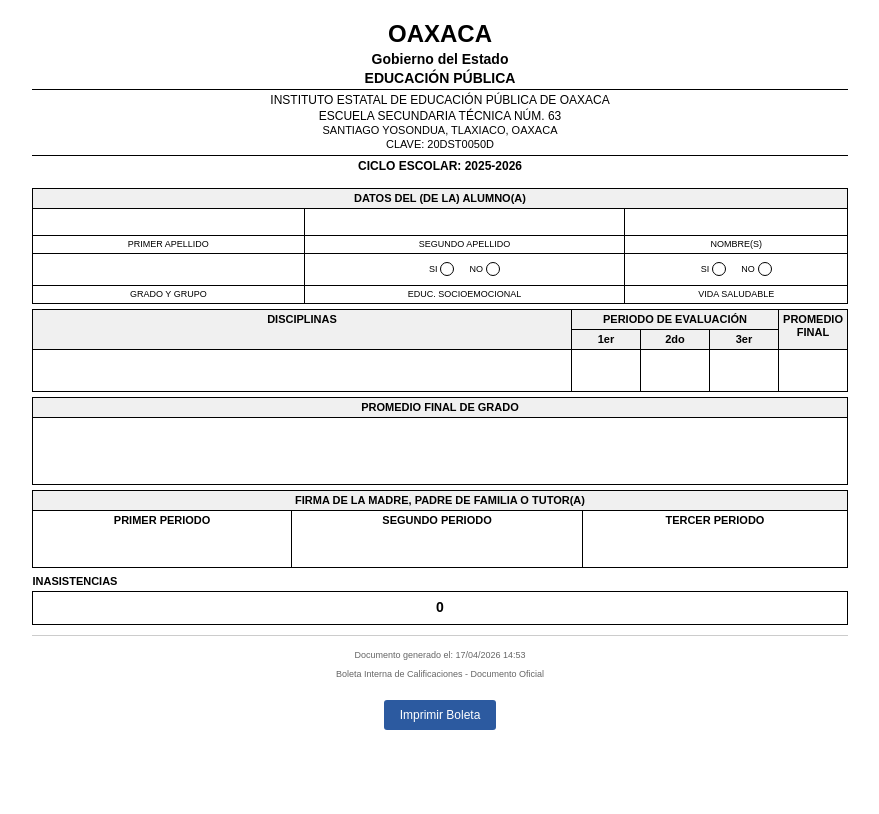
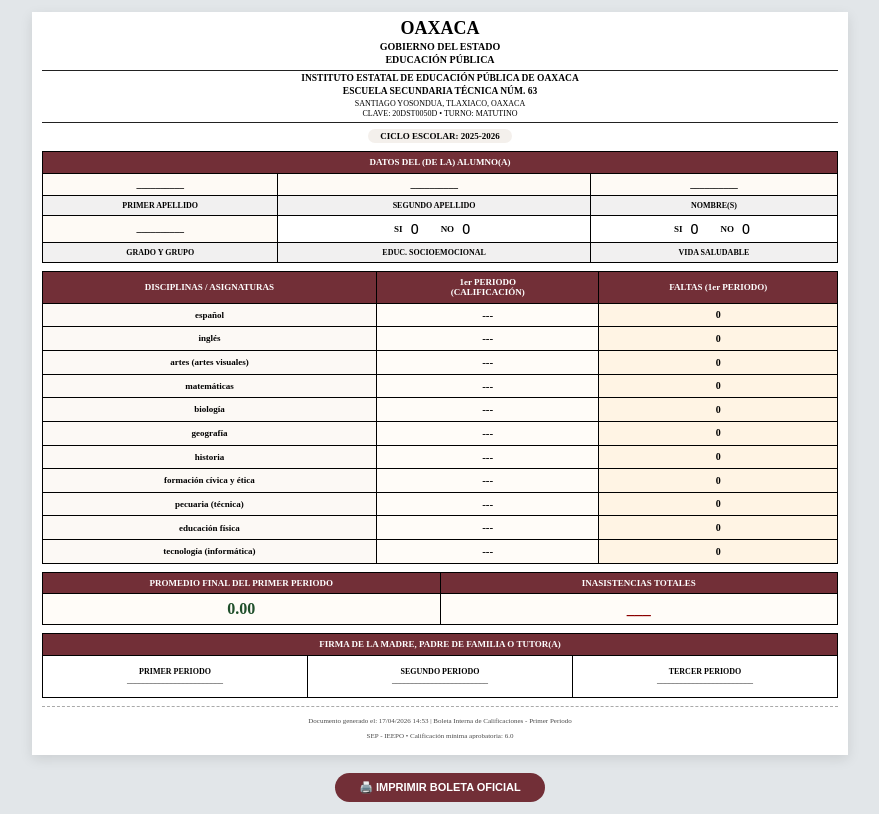
Before and after one commit to angelvelasco200317-stack/sistema_calificaciones, a Django app: template templates/boleta_oficial.html in a window 1280 px wide. Shown: the whole page, without its empty margins (200-1079 px from the left). Before the commit the page ends 730 px from the top, so only its background shows below. Run offline with Django 5.2, Linux system fonts and the light colour scheme; the template is opened without the code that fills it, so the values that code supplies are empty.

Commit message:
Actualiza plantilla de boleta oficial

```diff
--- a/templates/boleta_oficial.html
+++ b/templates/boleta_oficial.html
@@ -2,237 +2,250 @@
 <html lang="es">
 <head>
     <meta charset="UTF-8">
-    <meta name="viewport" content="width=device-width, initial-scale=1.0">
-    <title>BOLETA INTERNA DE CALIFICACIONES</title>
+    <meta name="viewport" content="width=device-width, initial-scale=1.0, user-scalable=yes">
+    <title>BOLETA INTERNA DE CALIFICACIONES - S.T. N°63</title>
     <style>
-        /* ESTILOS PARA IMPRESIÓN */
         @page {
             size: letter;
-            margin: 0.5in;
+            margin: 0.2in 0.25in 0.2in 0.25in;
         }
 
         @media print {
             body {
                 margin: 0;
                 padding: 0;
+                background: white;
             }
             .no-print {
                 display: none;
             }
+            .document {
+                box-shadow: none;
+                padding: 0;
+                margin: 0;
+                max-width: 100%;
+            }
+            .section-title, th {
+                background-color: #722F37 !important;
+                print-color-adjust: exact;
+                -webkit-print-color-adjust: exact;
+            }
         }
 
-        /* ESTILOS GENERALES - FORMATO EXACTO DEL DOCUMENTO */
+        * {
+            box-sizing: border-box;
+        }
+
         body {
-            font-family: Arial, sans-serif;
+            font-family: 'Times New Roman', Times, serif;
             margin: 0;
-            padding: 20px;
-            background-color: white;
-            font-size: 11px;
-            line-height: 1.2;
+            padding: 12px 8px;
+            background-color: #e2e6e9;
+            font-size: 9px;
+            line-height: 1.15;
         }
 
         .document {
             width: 100%;
             max-width: 8.5in;
             margin: 0 auto;
+            background-color: white;
+            padding: 6px 10px 8px 10px;
+            box-shadow: 0 4px 12px rgba(0,0,0,0.1);
         }
 
-        /* ENCABEZADO OFICIAL */
         .header-official {
             text-align: center;
-            margin-bottom: 10px;
-            padding-bottom: 5px;
+            margin-bottom: 6px;
+            padding-bottom: 2px;
         }
 
         .header-official h1 {
-            font-size: 24px;
+            font-size: 18px;
             margin: 0;
-            padding: 0;
             font-weight: bold;
             text-transform: uppercase;
         }
 
         .header-official h2 {
-            font-size: 14px;
+            font-size: 10px;
             margin: 2px 0;
-            padding: 0;
             font-weight: bold;
         }
 
         .header-official h3 {
-            font-size: 12px;
-            margin: 1px 0;
-            padding: 0;
-            font-weight: normal;
+            font-size: 9.5px;
+            margin: 2px 0;
+            font-weight: bold;
         }
 
         .header-official h4 {
-            font-size: 11px;
+            font-size: 8px;
             margin: 1px 0;
-            padding: 0;
             font-weight: normal;
         }
 
         .header-official .cycle {
             font-weight: bold;
-            margin-top: 3px;
-            font-size: 12px;
+            margin-top: 4px;
+            font-size: 9px;
+            background: #f4f0ec;
+            display: inline-block;
+            padding: 2px 12px;
+            border-radius: 12px;
         }
 
         .separator {
-            border-top: 1px solid #000;
-            margin: 3px 0;
+            border-top: 1.5px solid #222;
+            margin: 4px 0 2px;
         }
 
-        /* TABLAS - FORMATO EXACTO DEL DOCUMENTO ORIGINAL */
         .document-table {
             width: 100%;
             border-collapse: collapse;
             border: 1px solid #000;
-            font-size: 11px;
-            margin-bottom: 5px;
+            font-size: 8.8px;
+            margin-bottom: 8px;
+            background-color: #fff;
         }
 
         .document-table td, .document-table th {
             border: 1px solid #000;
-            padding: 3px 4px;
-            vertical-align: top;
+            padding: 5px 4px;
+            vertical-align: middle;
             text-align: center;
         }
 
-        /* ESTILOS ESPECÍFICOS COMO EL DOCUMENTO */
         .section-title {
             font-weight: bold;
             text-align: center;
-            background-color: #f0f0f0;
-            padding: 4px;
-        }
-
-        .double-line {
-            border-top: 3px double #000;
-            border-bottom: 3px double #000;
+            background-color: #722F37;
+            color: white;
+            padding: 5px 3px;
+            font-size: 9px;
         }
 
         .data-label {
-            font-size: 9px;
+            font-size: 8px;
             text-align: center;
+            background-color: #f1f0f0;
+            padding: 3px;
+            font-weight: 600;
         }
 
         .data-value {
             font-weight: bold;
             text-align: center;
-            height: 20px;
             vertical-align: middle;
+            font-size: 9.5px;
+            padding: 4px;
+            background-color: #fefaf5;
         }
 
         .subject-cell {
             text-align: left;
             font-weight: bold;
-            padding-left: 5px;
+            padding: 6px 5px;
+            font-size: 9px;
+            width: 42%;
+            background-color: #fcf9f5;
         }
 
         .grade-cell {
-            width: 60px;
-            height: 35px;
+            width: 28%;
+            text-align: center;
+            font-weight: 800;
+            font-size: 11px;
+            padding: 5px 3px;
+            background-color: #fffcf8;
+        }
+
+        .faltas-cell {
+            width: 30%;
             text-align: center;
             vertical-align: middle;
-        }
-
-        .final-average-cell {
-            height: 60px;
-            border: 2px solid #000;
-            text-align: center;
-            vertical-align: middle;
+            font-weight: bold;
+            font-size: 10px;
+            padding: 5px 3px;
+            background-color: #fff4e4;
         }
 
         .signature-cell {
-            height: 50px;
-            border: 1px solid #000;
+            height: 42px;
             text-align: center;
             vertical-align: middle;
+            font-size: 8px;
+            padding: 5px;
         }
 
-        .absences-cell {
-            height: 30px;
-            border: 1px solid #000;
+        .footer {
             text-align: center;
-            vertical-align: middle;
+            font-size: 7px;
+            color: #4a4a4a;
+            margin-top: 5px;
+            padding-top: 3px;
+            border-top: 1px dashed #aaa;
         }
 
-        /* ESTILOS PARA GRADO Y GRUPO */
-        .grado-grupo-cell {
-            width: 33.33%;
+        .print-button {
+            text-align: center;
+            margin-top: 18px;
         }
 
-        .grado-grupo-value {
+        .print-button button {
+            padding: 8px 24px;
+            background-color: #722F37;
+            color: white;
+            border: none;
+            border-radius: 30px;
+            cursor: pointer;
+            font-size: 11px;
             font-weight: bold;
-            font-size: 12px;
-            text-align: center;
-            vertical-align: middle;
-            height: 20px;
         }
 
-        .grado-grupo-label {
-            font-size: 9px;
-            text-align: center;
-            line-height: 1.1;
+        .print-button button:hover {
+            background-color: #591f26;
         }
 
-        /* ESTILOS PARA LAS COLUMNAS DE SI/NO CON CÍRCULOS */
-        .si-no-circle-container {
+        .si-no-container {
             display: flex;
             justify-content: center;
             align-items: center;
-            gap: 15px;
-            height: 25px;
+            gap: 18px;
         }
 
-        .circle-option {
+        .option {
             display: flex;
             align-items: center;
-            gap: 3px;
-        }
-
-        .circle-label {
+            gap: 4px;
+            font-weight: bold;
             font-size: 9px;
         }
 
-        .circle {
-            width: 12px;
-            height: 12px;
-            border: 1px solid #000;
-            border-radius: 50%;
+        .option-letter {
             display: inline-block;
+            width: 16px;
+            text-align: center;
+            font-size: 14px;
+            font-weight: bold;
+            font-family: monospace;
         }
 
-        .circle-filled {
-            background-color: #000;
+        .selected-letter {
+            font-weight: 900;
+            text-decoration: underline;
         }
 
-        /* PIE DE PÁGINA */
-        .footer {
-            text-align: center;
-            font-size: 9px;
-            color: #666;
-            margin-top: 10px;
-            padding-top: 5px;
-            border-top: 1px solid #ccc;
+        .promedio-value {
+            font-size: 16px;
+            font-weight: 800;
+            color: #1f4f2b;
         }
 
-        /* BOTÓN DE IMPRESIÓN */
-        .print-button {
-            text-align: center;
-            margin-top: 20px;
-        }
-
-        .print-button button {
-            padding: 8px 16px;
-            background-color: #2c5aa0;
-            color: white;
-            border: none;
-            border-radius: 3px;
-            cursor: pointer;
-            font-size: 12px;
+        .inasistencias-value {
+            font-size: 16px;
+            font-weight: 800;
+            color: #8b0000;
         }
     </style>
 </head>
@@ -241,26 +254,24 @@
         <!-- ENCABEZADO OFICIAL -->
         <div class="header-official">
             <h1>OAXACA</h1>
-            <h2>Gobierno del Estado</h2>
+            <h2>GOBIERNO DEL ESTADO</h2>
             <h2>EDUCACIÓN PÚBLICA</h2>
             <div class="separator"></div>
             <h3>INSTITUTO ESTATAL DE EDUCACIÓN PÚBLICA DE OAXACA</h3>
             <h3>ESCUELA SECUNDARIA TÉCNICA NÚM. 63</h3>
             <h4>SANTIAGO YOSONDUA, TLAXIACO, OAXACA</h4>
-            <h4>CLAVE: 20DST0050D</h4>
+            <h4>CLAVE: 20DST0050D   •   TURNO: MATUTINO</h4>
             <div class="separator"></div>
             <div class="cycle">CICLO ESCOLAR: {{ ciclo_escolar|default:"2025-2026" }}</div>
         </div>
 
-        <!-- DATOS DEL ALUMNO - CON CÍRCULOS PARA SI/NO -->
+        <!-- DATOS DEL ALUMNO -->
         <table class="document-table">
+            <tr><td colspan="3" class="section-title">DATOS DEL (DE LA) ALUMNO(A)</th></tr>
             <tr>
-                <td colspan="3" class="section-title double-line">DATOS DEL (DE LA) ALUMNO(A)</td>
-            </tr>
-            <tr>
-                <td class="data-value">{{ apellido_paterno|default:""|upper }}</td>
-                <td class="data-value">{{ apellido_materno|default:""|upper }}</td>
-                <td class="data-value">{{ nombres|default:""|upper }}</td>
+                <td class="data-value"><strong>{{ apellido_paterno|default:"__________"|upper }}</strong></td>
+                <td class="data-value"><strong>{{ apellido_materno|default:"__________"|upper }}</strong></td>
+                <td class="data-value"><strong>{{ nombres|default:"__________"|upper }}</strong></td>
             </tr>
             <tr>
                 <td class="data-label">PRIMER APELLIDO</td>
@@ -268,45 +279,38 @@
                 <td class="data-label">NOMBRE(S)</td>
             </tr>
             <tr>
-                <!-- GRADO Y GRUPO JUNTOS EN UNA CELDA -->
-                <td class="grado-grupo-cell">
-                    <div class="grado-grupo-value">
-                        {% if estudiante.grado and estudiante.grupo %}
-                            {{ estudiante.grado }} {{ estudiante.grupo }}
-                        {% elif estudiante.grado %}
-                            {{ estudiante.grado }}
-                        {% elif estudiante.grupo %}
-                            {{ estudiante.grupo }}
-                        {% else %}
-
-                        {% endif %}
-                    </div>
+                <td class="data-value">
+                    {% if estudiante.grado and estudiante.grupo %}
+                        {{ estudiante.grado }}° "{{ estudiante.grupo }}"
+                    {% elif estudiante.grado %}
+                        {{ estudiante.grado }}°
+                    {% elif estudiante.grupo %}
+                        GRUPO "{{ estudiante.grupo }}"
+                    {% else %}
+                        __________
+                    {% endif %}
                 </td>
-
-                <!-- EDUC. SOCIOEMOCIONAL CON CÍRCULOS -->
-                <td>
-                    <div class="si-no-circle-container">
-                        <div class="circle-option">
-                            <span class="circle-label">SI</span>
-                            <span class="circle"></span>
+                <td style="text-align:center;">
+                    <div class="si-no-container">
+                        <div class="option">
+                            <span>SI</span>
+                            <span class="option-letter" id="socio-si">O</span>
                         </div>
-                        <div class="circle-option">
-                            <span class="circle-label">NO</span>
-                            <span class="circle"></span>
+                        <div class="option">
+                            <span>NO</span>
+                            <span class="option-letter" id="socio-no">O</span>
                         </div>
                     </div>
                 </td>
-
-                <!-- VIDA SALUDABLE CON CÍRCULOS -->
-                <td>
-                    <div class="si-no-circle-container">
-                        <div class="circle-option">
-                            <span class="circle-label">SI</span>
-                            <span class="circle"></span>
+                <td style="text-align:center;">
+                    <div class="si-no-container">
+                        <div class="option">
+                            <span>SI</span>
+                            <span class="option-letter" id="vida-si">O</span>
                         </div>
-                        <div class="circle-option">
-                            <span class="circle-label">NO</span>
-                            <span class="circle"></span>
+                        <div class="option">
+                            <span>NO</span>
+                            <span class="option-letter" id="vida-no">O</span>
                         </div>
                     </div>
                 </td>
@@ -318,94 +322,111 @@
             </tr>
         </table>
 
-        <!-- DISCIPLINAS Y CALIFICACIONES - FORMATO EXACTO -->
+        <!-- CALIFICACIONES -->
+        <table class="document-table">
+            <thead>
+                <tr>
+                    <td class="section-title" style="width:42%">DISCIPLINAS / ASIGNATURAS</td>
+                    <td class="section-title" style="width:28%">1er PERIODO<br>(CALIFICACIÓN)</td>
+                    <td class="section-title" style="width:30%">FALTAS (1er PERIODO)</td>
+                </tr>
+            </thead>
+            <tbody>
+                {% for materia, califs in calificaciones.items %}
+                <tr>
+                    <td class="subject-cell">{{ materia|lower }}</td>
+                    <td class="grade-cell">{{ califs.1|default:"---"|floatformat:"0" }}</td>
+                    <td class="faltas-cell"> </td>
+                </tr>
+                {% empty %}
+                <tr><td class="subject-cell">español</td><td class="grade-cell">---</td><td class="faltas-cell">0</td></tr>
+                <tr><td class="subject-cell">inglés</td><td class="grade-cell">---</td><td class="faltas-cell">0</td></tr>
+                <tr><td class="subject-cell">artes (artes visuales)</td><td class="grade-cell">---</td><td class="faltas-cell">0</td></tr>
+                <tr><td class="subject-cell">matemáticas</td><td class="grade-cell">---</td><td class="faltas-cell">0</td></tr>
+                <tr><td class="subject-cell">biología</td><td class="grade-cell">---</td><td class="faltas-cell">0</td></tr>
+                <tr><td class="subject-cell">geografía</td><td class="grade-cell">---</td><td class="faltas-cell">0</td></tr>
+                <tr><td class="subject-cell">historia</td><td class="grade-cell">---</td><td class="faltas-cell">0</td></tr>
+                <tr><td class="subject-cell">formación cívica y ética</td><td class="grade-cell">---</td><td class="faltas-cell">0</td></tr>
+                <tr><td class="subject-cell">pecuaria (técnica)</td><td class="grade-cell">---</td><td class="faltas-cell">0</td></tr>
+                <tr><td class="subject-cell">educación física</td><td class="grade-cell">---</td><td class="faltas-cell">0</td></tr>
+                <tr><td class="subject-cell">tecnología (informática)</td><td class="grade-cell">---</td><td class="faltas-cell">0</td></tr>
+                {% endfor %}
+            </tbody>
+        </table>
+
+        <!-- PROMEDIO FINAL E INASISTENCIAS -->
         <table class="document-table">
             <tr>
-                <td rowspan="2" class="section-title subject-cell double-line">DISCIPLINAS</td>
-                <td colspan="3" class="section-title double-line">PERIODO DE EVALUACIÓN</td>
-                <td rowspan="2" class="section-title double-line">PROMEDIO<br>FINAL</td>
+                <td class="section-title" style="width:50%">PROMEDIO FINAL DEL PRIMER PERIODO</td>
+                <td class="section-title" style="width:50%">INASISTENCIAS TOTALES</td>
             </tr>
             <tr>
-                <td class="section-title">1er</td>
-                <td class="section-title">2do</td>
-                <td class="section-title">3er</td>
-            </tr>
-
-            {% for materia, califs in calificaciones.items %}
-            <tr>
-                <td class="subject-cell">{{ materia|upper }}</td>
-                <td class="grade-cell">{{ califs.1|default:"" }}</td>
-                <td class="grade-cell">{{ califs.2|default:"" }}</td>
-                <td class="grade-cell">{{ califs.3|default:"" }}</td>
-                <td class="grade-cell">{{ califs.final|default:"" }}</td>
-            </tr>
-            {% empty %}
-            <!-- Si no hay calificaciones, muestra solo la estructura de tabla -->
-            <tr>
-                <td class="subject-cell"></td>
-                <td class="grade-cell"></td>
-                <td class="grade-cell"></td>
-                <td class="grade-cell"></td>
-                <td class="grade-cell"></td>
-            </tr>
-            {% endfor %}
-        </table>
-
-        <!-- PROMEDIO FINAL - FORMATO EXACTO -->
-        <table class="document-table">
-            <tr>
-                <td class="section-title double-line">PROMEDIO FINAL DE GRADO</td>
-            </tr>
-            <tr>
-                <td class="final-average-cell">
-                    <span style="font-size: 18px; font-weight: bold;">{{ promedio_general|default:"" }}</span>
-                </td>
+                <td class="grade-cell" style="padding: 6px;"><span class="promedio-value">{{ promedio_general|default:"0.00"|floatformat:2 }}</span></td>
+                <td class="grade-cell" style="padding: 6px;"><span class="inasistencias-value">{{ total_inasistencias|default:" ___ " }}</span></td>
             </tr>
         </table>
 
-        <!-- FIRMAS - FORMATO EXACTO -->
+        <!-- FIRMAS -->
         <table class="document-table">
+            <tr><td colspan="3" class="section-title">FIRMA DE LA MADRE, PADRE DE FAMILIA O TUTOR(A)</th></tr>
             <tr>
-                <td colspan="3" class="section-title double-line">FIRMA DE LA MADRE, PADRE DE FAMILIA O TUTOR(A)</td>
-            </tr>
-            <tr>
-                <td class="signature-cell"><strong>PRIMER PERIODO</strong></td>
-                <td class="signature-cell"><strong>SEGUNDO PERIODO</strong></td>
-                <td class="signature-cell"><strong>TERCER PERIODO</strong></td>
+                <td class="signature-cell"><strong>PRIMER PERIODO</strong><br>________________________</td>
+                <td class="signature-cell"><strong>SEGUNDO PERIODO</strong><br>________________________</td>
+                <td class="signature-cell"><strong>TERCER PERIODO</strong><br>________________________</td>
             </tr>
         </table>
 
-        <!-- INASISTENCIAS - FORMATO EXACTO -->
-        <table style="width: 100%; border-collapse: collapse; margin-top: 5px;">
-            <tr>
-                <td style="border: none; text-align: left; padding: 2px 0; font-weight: bold;">INASISTENCIAS</td>
-            </tr>
-            <tr>
-                <td class="absences-cell">
-                    <span style="font-size: 14px; font-weight: bold;">{{ total_inasistencias|default:"0" }}</span>
-                </td>
-            </tr>
-        </table>
 
-        <!-- PIE DE PÁGINA -->
+
         <div class="footer">
-            <p>Documento generado el: {% now "d/m/Y H:i" %}</p>
-            <p>Boleta Interna de Calificaciones - Documento Oficial</p>
+            <p>Documento generado el: {% now "d/m/Y H:i" %} | Boleta Interna de Calificaciones - Primer Periodo</p>
+            <p>SEP - IEEPO • Calificación mínima aprobatoria: 6.0</p>
         </div>
     </div>
 
-    <!-- BOTÓN DE IMPRESIÓN -->
     <div class="no-print print-button">
-        <button onclick="window.print()">Imprimir Boleta</button>
+        <button onclick="window.print()">🖨️ IMPRIMIR BOLETA OFICIAL</button>
     </div>
 
     <script>
-        // Script para marcar círculos si hay datos del backend
-        document.addEventListener('DOMContentLoaded', function() {
-            // Aquí puedes agregar lógica para marcar círculos basado en datos del backend
-            // Por ejemplo, si tienes variables como {{ educ_socioemocional }} y {{ vida_saludable }}
-            // que pueden ser 'SI' o 'NO'
-        });
+        (function() {
+            // Valores desde el backend (Django)
+            var socioValor = "{{ educ_socioemocional|default:'' }}";
+            var vidaValor = "{{ vida_saludable|default:'' }}";
+
+            // Elementos de la O mayúscula
+            var socioSi = document.getElementById('socio-si');
+            var socioNo = document.getElementById('socio-no');
+            var vidaSi = document.getElementById('vida-si');
+            var vidaNo = document.getElementById('vida-no');
+
+            // Función para marcar la opción correcta con la letra O
+            function marcarOpcion(elementoSi, elementoNo, valor) {
+                if (!elementoSi || !elementoNo) return;
+
+                // Resetear estilos
+                elementoSi.style.fontWeight = 'normal';
+                elementoSi.style.textDecoration = 'none';
+                elementoSi.style.fontSize = '14px';
+                elementoNo.style.fontWeight = 'normal';
+                elementoNo.style.textDecoration = 'none';
+                elementoNo.style.fontSize = '14px';
+
+                // Marcar según valor
+                if (valor && valor.toUpperCase() === 'SI') {
+                    elementoSi.style.fontWeight = 'bold';
+                    elementoSi.style.textDecoration = 'underline';
+                    elementoSi.style.fontSize = '16px';
+                } else if (valor && valor.toUpperCase() === 'NO') {
+                    elementoNo.style.fontWeight = 'bold';
+                    elementoNo.style.textDecoration = 'underline';
+                    elementoNo.style.fontSize = '16px';
+                }
+            }
+
+            marcarOpcion(socioSi, socioNo, socioValor);
+            marcarOpcion(vidaSi, vidaNo, vidaValor);
+        })();
     </script>
 </body>
 </html>
```
